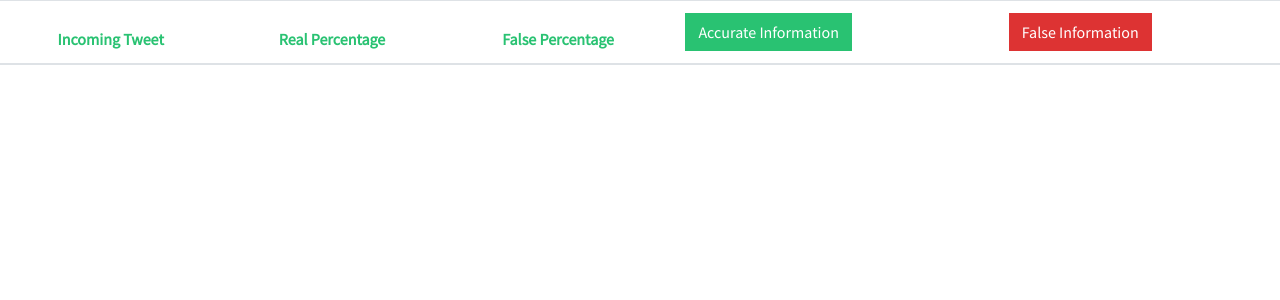
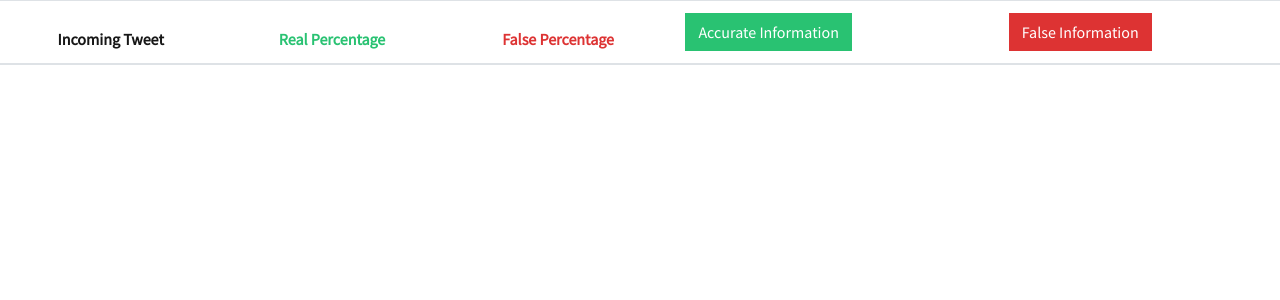
Before and after one commit to abdulelakiri/Varsity-Hacking-Team, a Flask app: page /table in a window 1280 px wide. Shown: the part 72-372 px from the top of the page. Run offline with Flask 2, Linux system fonts and the light colour scheme; lists and menus that the app fills with data are empty; some libraries are stand-ins or nearby versions.

Commit message:
adjusted table text colors

```diff
--- a/webpage/templates/table.html
+++ b/webpage/templates/table.html
@@ -3,9 +3,9 @@
   <table class="table">
     <thead>
       <tr>
-        <th class="text-success" style="text-align: center;">Incoming Tweet</th>
+        <th class="text-base" style="text-align: center;">Incoming Tweet</th>
         <th class="text-success" style="text-align: center;">Real Percentage</th>
-        <th class="text-success" style="text-align: center;">False Percentage</th>
+        <th class="text-danger" style="text-align: center;">False Percentage</th>
         <th>
           <button type="button" class="btn btn-success">Accurate Information</button>
         </th>
```
